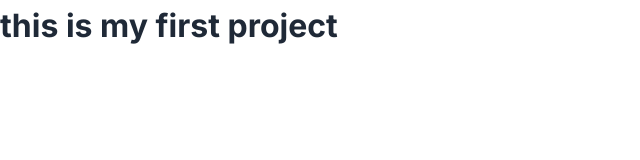
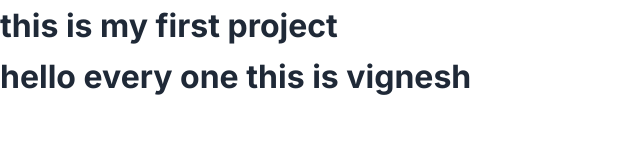
Before and after one commit to vigneshsk54/first-trail, a plain HTML site: page www/index.html in a window 1280 px wide. Shown: the whole page, without its empty margins (0-640 px from the left). Drawn offline with Linux system fonts and the light colour scheme.

Commit message:
second  commit

```diff
--- a/www/index.html
+++ b/www/index.html
@@ -24,6 +24,7 @@
    <h1> this is my first project
 
    </h1>
+   <h1>hello every one this is vignesh</h1>
     <script src="script.js"></script>
 </body>
 </html>
```
